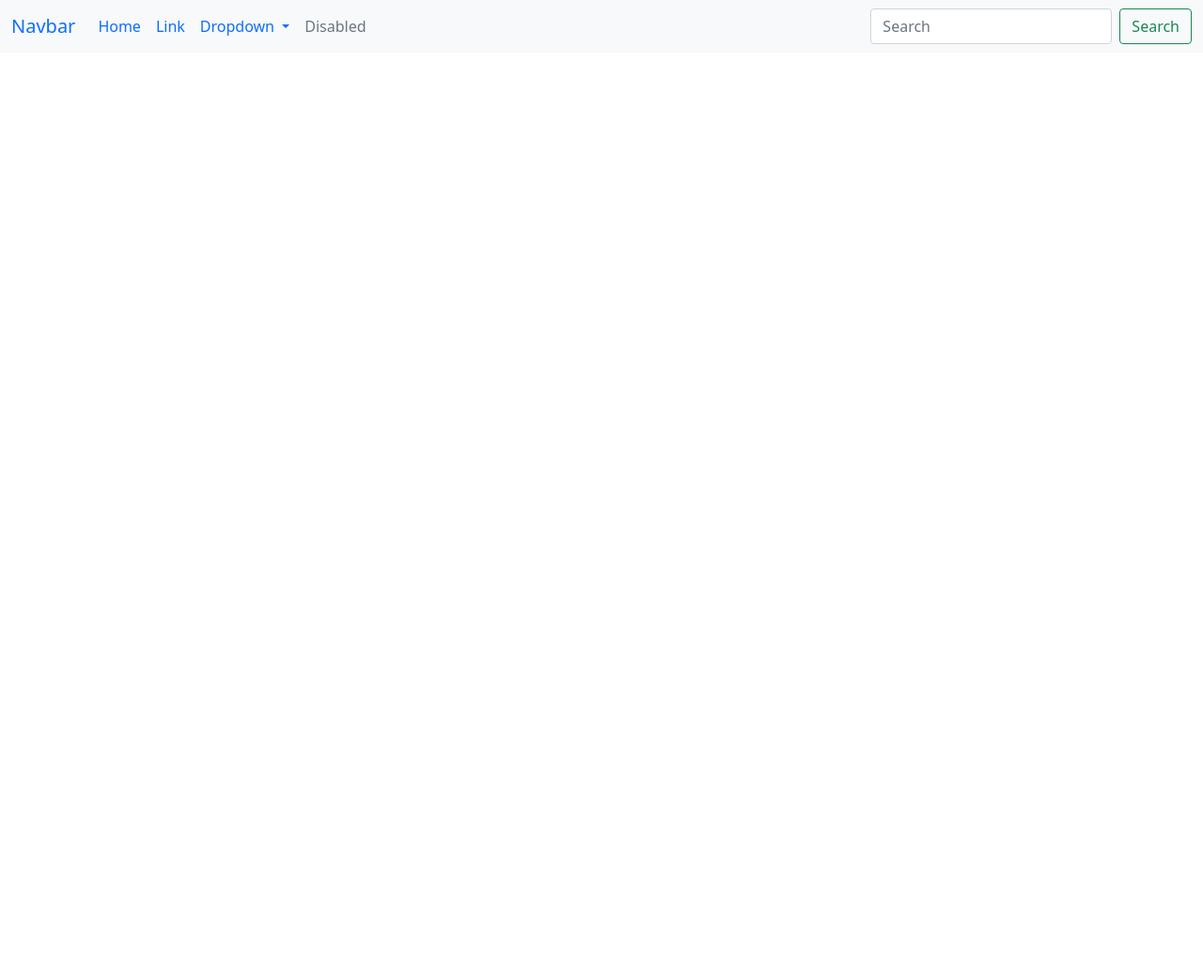
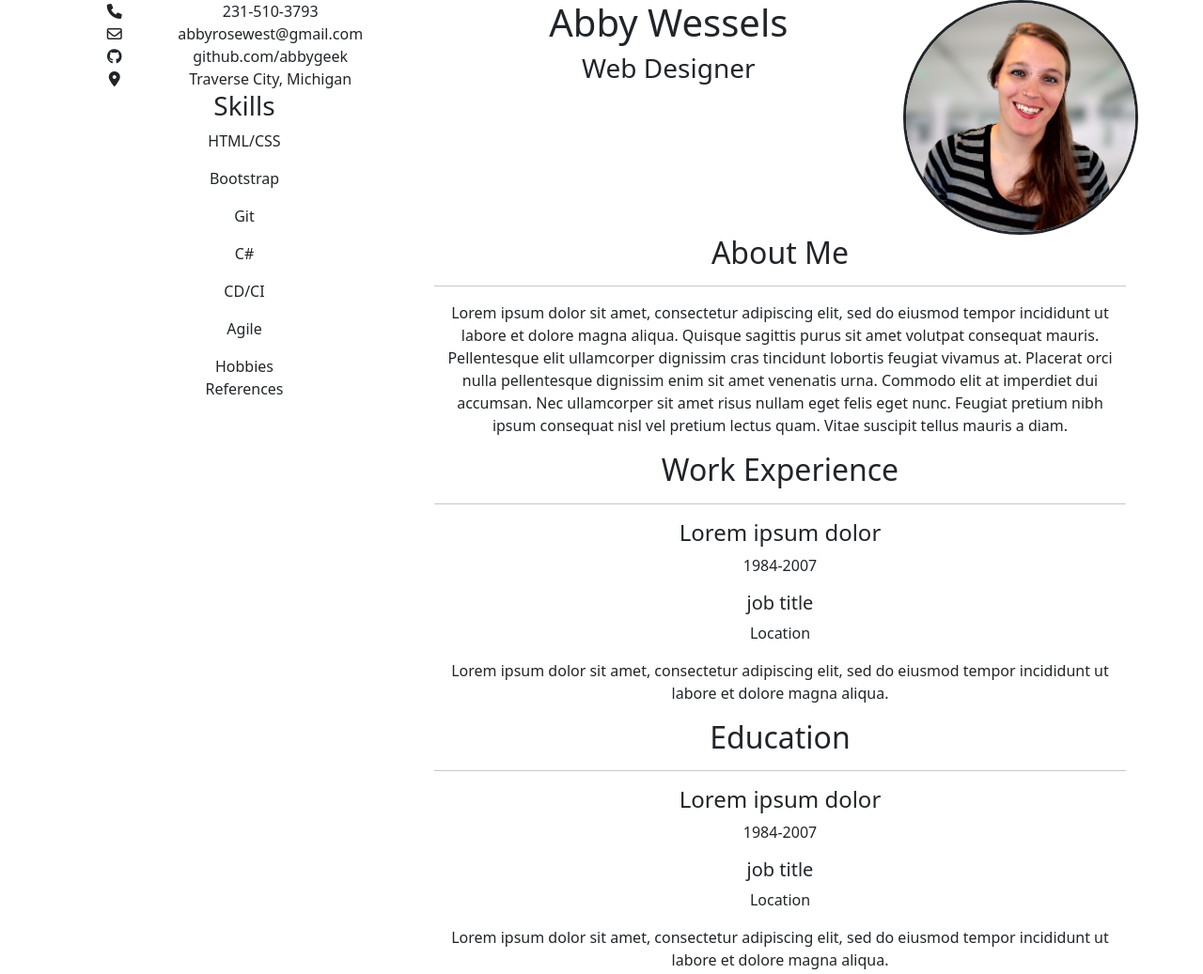
Before and after one commit to AbbyGeek/CV, a plain HTML site: page index.html in a window 1280 px wide. Shown: the whole page at 94% size. Before the commit the page ends 800 px from the top, so only its background shows below. Drawn offline with nearby package versions, Linux system fonts and the light colour scheme.

Commit message:
added most basic html

```diff
--- a/index.html
+++ b/index.html
@@ -1,57 +1,155 @@
-<!doctype html>
+<!DOCTYPE html>
 <html lang="en">
   <head>
+    <!-- CSS -->
+    <link rel="stylesheet" href="styles/style.css" />
     <!-- Required meta tags -->
-    <meta charset="utf-8">
-    <meta name="viewport" content="width=device-width, initial-scale=1">
+    <meta charset="utf-8" />
+    <meta name="viewport" content="width=device-width, initial-scale=1" />
+    <link
+      rel="stylesheet"
+      href="https://cdnjs.cloudflare.com/ajax/libs/font-awesome/6.0.0/css/all.min.css"
+    />
 
     <!-- Bootstrap CSS -->
-    <link href="https://cdn.jsdelivr.net/npm/bootstrap@5.0.2/dist/css/bootstrap.min.css" rel="stylesheet" integrity="sha384-EVSTQN3/azprG1Anm3QDgpJLIm9Nao0Yz1ztcQTwFspd3yD65VohhpuuCOmLASjC" crossorigin="anonymous">
-
-    <title>Hello, world!</title>
+    <link
+      href="https://cdn.jsdelivr.net/npm/bootstrap@5.0.2/dist/css/bootstrap.min.css"
+      rel="stylesheet"
+      integrity="sha384-EVSTQN3/azprG1Anm3QDgpJLIm9Nao0Yz1ztcQTwFspd3yD65VohhpuuCOmLASjC"
+      crossorigin="anonymous"
+    />
+    <!-- Font-Awesome -->
+    <title>Abby Wessels</title>
   </head>
   <body>
-    <nav class="navbar navbar-expand-lg bg-light">
-      <div class="container-fluid">
-        <a class="navbar-brand" href="#">Navbar</a>
-        <button class="navbar-toggler" type="button" data-bs-toggle="collapse" data-bs-target="#navbarSupportedContent" aria-controls="navbarSupportedContent" aria-expanded="false" aria-label="Toggle navigation">
-          <span class="navbar-toggler-icon"></span>
-        </button>
-        <div class="collapse navbar-collapse" id="navbarSupportedContent">
-          <ul class="navbar-nav me-auto mb-2 mb-lg-0">
-            <li class="nav-item">
-              <a class="nav-link active" aria-current="page" href="#">Home</a>
-            </li>
-            <li class="nav-item">
-              <a class="nav-link" href="#">Link</a>
-            </li>
-            <li class="nav-item dropdown">
-              <a class="nav-link dropdown-toggle" href="#" role="button" data-bs-toggle="dropdown" aria-expanded="false">
-                Dropdown
-              </a>
-              <ul class="dropdown-menu">
-                <li><a class="dropdown-item" href="#">Action</a></li>
-                <li><a class="dropdown-item" href="#">Another action</a></li>
-                <li><hr class="dropdown-divider"></li>
-                <li><a class="dropdown-item" href="#">Something else here</a></li>
-              </ul>
-            </li>
-            <li class="nav-item">
-              <a class="nav-link disabled">Disabled</a>
-            </li>
-          </ul>
-          <form class="d-flex" role="search">
-            <input class="form-control me-2" type="search" placeholder="Search" aria-label="Search">
-            <button class="btn btn-outline-success" type="submit">Search</button>
-          </form>
+    <div class="container text-center">
+      <div class="row">
+        <div class="col-4">
+          <!-- Contact -->
+          <section id="contact">
+            <div class="container">
+              <div class="row">
+                <div class="col-2">
+                  <i class="fa-solid fa-phone"></i>
+                </div>
+                <div class="col-10">231-510-3793</div>
+              </div>
+              <div class="row">
+                <div class="col-2">
+                  <i class="fa-regular fa-envelope"></i>
+                </div>
+                <div class="col-10">abbyrosewest@gmail.com</div>
+              </div>
+              <div class="row">
+                <div class="col-2">
+                  <i class="fa-brands fa-github"></i>
+                </div>
+                <div class="col-10">github.com/abbygeek</div>
+              </div>
+              <div class="row">
+                <div class="col-2">
+                  <i class="fa-solid fa-location-dot"></i>
+                </div>
+                <div class="col-10">Traverse City, Michigan</div>
+              </div>
+            </div>
+          </section>
+          <!-- Skills -->
+          <section id="skills">
+            <div>
+              <h3>Skills</h3>
+              <p>HTML/CSS</p>
+              <p>Bootstrap</p>
+              <p>Git</p>
+              <p>C#</p>
+              <p>CD/CI</p>
+              <p>Agile</p>
+            </div>
+          </section>
+          <!-- Hobbies -->
+          <section id="hobbies">
+            <div>Hobbies</div>
+          </section>
+          <!-- References -->
+          <section id="references">
+            <div>References</div>
+          </section>
+        </div>
+        <div class="col-8">
+          <!-- Name -->
+          <section id="Name">
+            <div class="container">
+              <div class="row">
+                <div class="col-8">
+                  <h1>Abby Wessels</h1>
+                  <h3>Web Designer</h3>
+                </div>
+                <div class="col-4">
+                  <img
+                    class="profilePic"
+                    src="images/AbbyWesselsProfileImage.png"
+                    alt="Abby Wessels Headshot"
+                  />
+                </div>
+              </div>
+            </div>
+          </section>
+          <!-- About Me -->
+          <section id="About">
+            <div>
+              <h2>About Me</h2>
+              <hr />
+              <p>
+                Lorem ipsum dolor sit amet, consectetur adipiscing elit, sed do
+                eiusmod tempor incididunt ut labore et dolore magna aliqua.
+                Quisque sagittis purus sit amet volutpat consequat mauris.
+                Pellentesque elit ullamcorper dignissim cras tincidunt lobortis
+                feugiat vivamus at. Placerat orci nulla pellentesque dignissim
+                enim sit amet venenatis urna. Commodo elit at imperdiet dui
+                accumsan. Nec ullamcorper sit amet risus nullam eget felis eget
+                nunc. Feugiat pretium nibh ipsum consequat nisl vel pretium
+                lectus quam. Vitae suscipit tellus mauris a diam.
+              </p>
+            </div>
+          </section>
+          <!-- Work -->
+          <section id="Work">
+            <div>
+              <h2>Work Experience</h2>
+              <hr />
+              <h4>Lorem ipsum dolor</h4>
+              <p>1984-2007</p>
+              <h5>job title</h5>
+              <p>Location</p>
+              <p>
+                Lorem ipsum dolor sit amet, consectetur adipiscing elit, sed do
+                eiusmod tempor incididunt ut labore et dolore magna aliqua.
+              </p>
+            </div>
+          </section>
+          <!-- Education -->
+          <section id="Education">
+            <div>
+              <h2>Education</h2>
+              <hr />
+              <h4>Lorem ipsum dolor</h4>
+              <p>1984-2007</p>
+              <h5>job title</h5>
+              <p>Location</p>
+              <p>
+                Lorem ipsum dolor sit amet, consectetur adipiscing elit, sed do
+                eiusmod tempor incididunt ut labore et dolore magna aliqua.
+              </p>
+            </div>
+          </section>
         </div>
       </div>
-    </nav>
+    </div>
 
-
-
-
-
-    <script src="https://cdn.jsdelivr.net/npm/bootstrap@5.0.2/dist/js/bootstrap.bundle.min.js" integrity="sha384-MrcW6ZMFYlzcLA8Nl+NtUVF0sA7MsXsP1UyJoMp4YLEuNSfAP+JcXn/tWtIaxVXM" crossorigin="anonymous"></script>
+    <script
+      src="https://cdn.jsdelivr.net/npm/bootstrap@5.0.2/dist/js/bootstrap.bundle.min.js"
+      integrity="sha384-MrcW6ZMFYlzcLA8Nl+NtUVF0sA7MsXsP1UyJoMp4YLEuNSfAP+JcXn/tWtIaxVXM"
+      crossorigin="anonymous"
+    ></script>
   </body>
 </html>
--- /dev/null
+++ b/styles/style.css
@@ -0,0 +1,28 @@
+div {
+    /* border: 1px solid; */
+}
+
+hr {
+
+}
+
+/* Contact */
+
+/* Skills */
+
+/* Hobbies */
+
+/* References */
+
+/* Name */
+.profilePic {
+    border-radius: 50%;
+    border: 3px solid;
+    width: 250px;
+}
+
+/* About */
+
+/* Work */
+
+/* Education */
```
